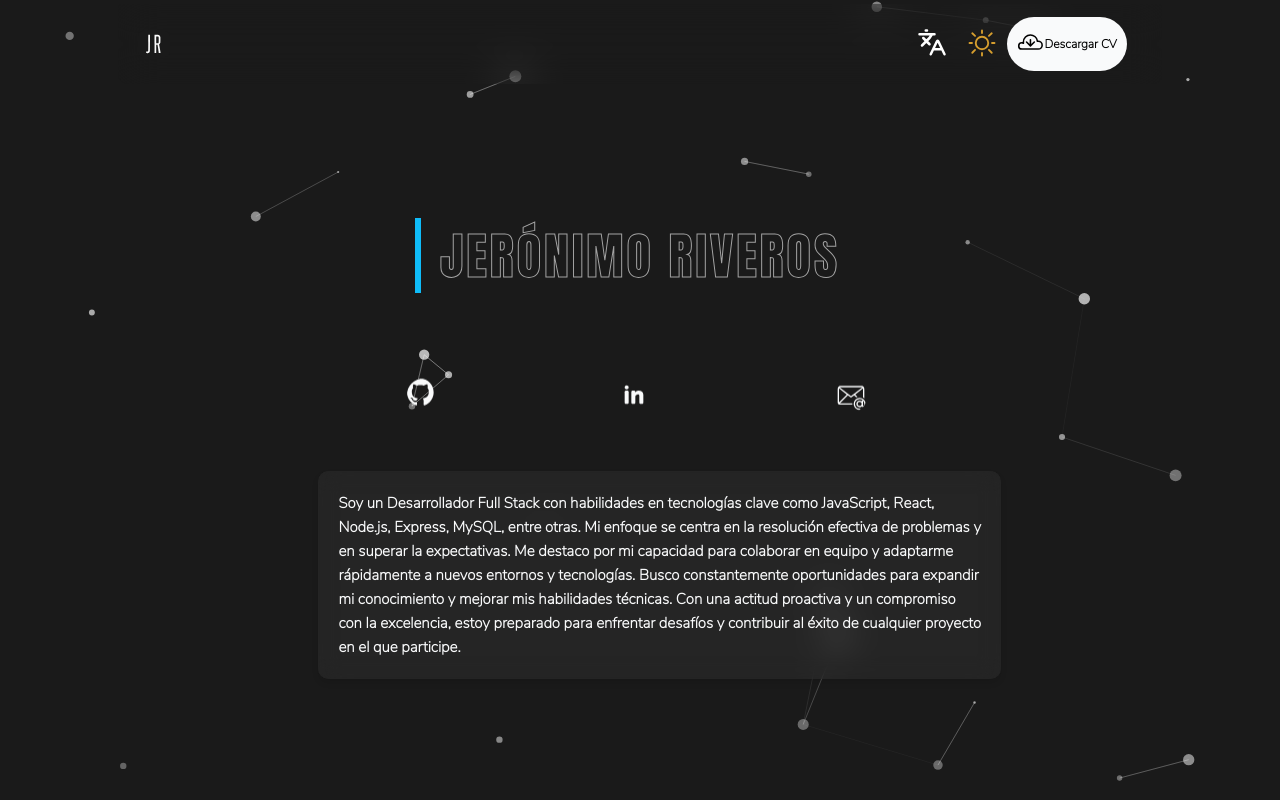
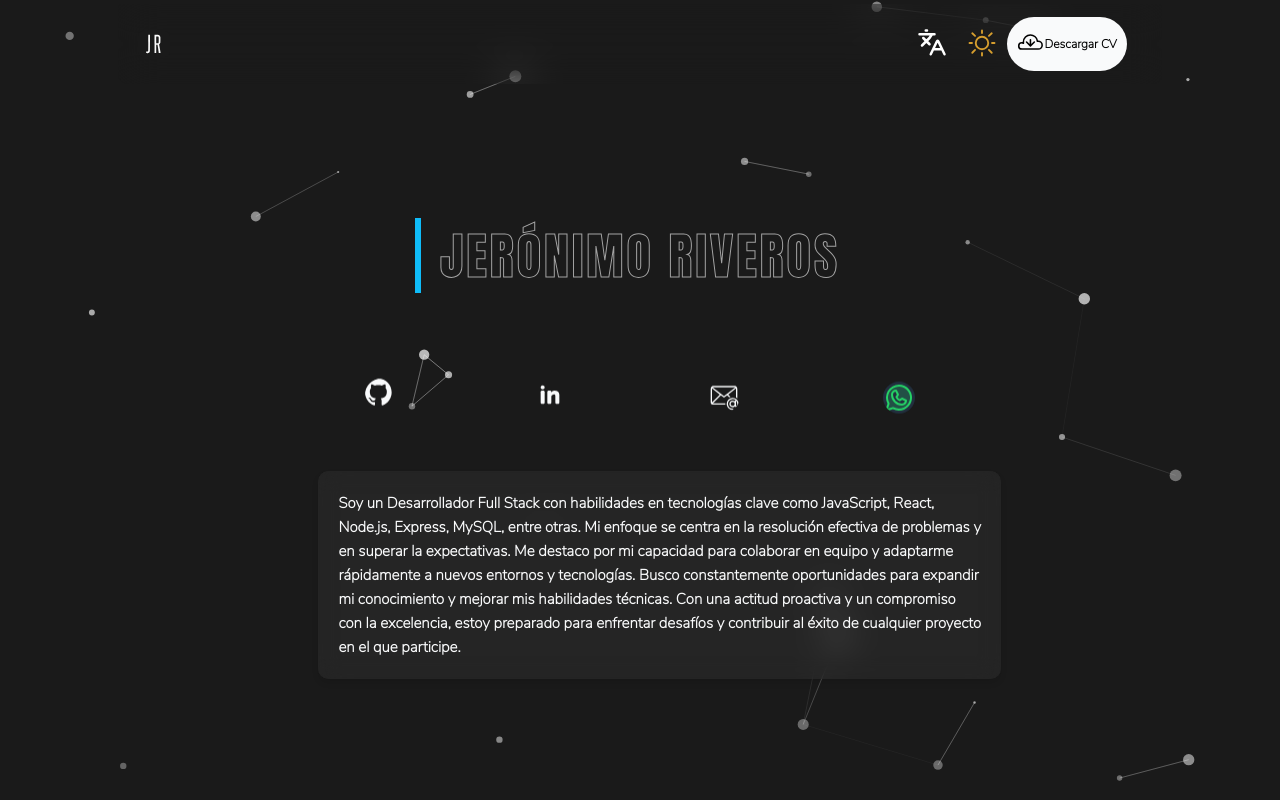
Before and after one commit to Max1mus5/Portafolio, a React (Create React App) app in the folder portafolioproyect/: page / in a window 1280 px wide. Built offline with nearby package versions, Linux system fonts and the light colour scheme.

Commit message:
updating whats app icon

```diff
--- a/portafolioproyect/src/components/AboutMe/AboutMe.jsx
+++ b/portafolioproyect/src/components/AboutMe/AboutMe.jsx
@@ -1,5 +1,6 @@
 import React, { useState } from 'react';
 import { useTranslation } from 'react-i18next';
+import { PiWhatsappLogoDuotone } from 'react-icons/pi';
 import './about.css';
 
 const AboutMe = ({ darkMode }) => {
@@ -76,6 +77,22 @@ const AboutMe = ({ darkMode }) => {
           {emailcopied ? t('about.social.email.copied') : ""}
         </div>
       </div>
+
+      {/* WhatsApp Icon */}
+      <a
+        className="contact-icon"
+        title="WhatsApp"
+        href="https://wa.me/+573025276300"
+        target="_blank"
+        rel="noopener noreferrer"
+        style={{ display: 'flex', alignItems: 'center', justifyContent: 'center' }}
+      >
+        <PiWhatsappLogoDuotone
+          size={32}
+          color={darkMode ? '#25D366' : '#075E54'}
+          style={{ background: darkMode ? '#222f3e' : '#fff', borderRadius: '50%' }}
+        />
+      </a>
     </div>
   );
 
```
